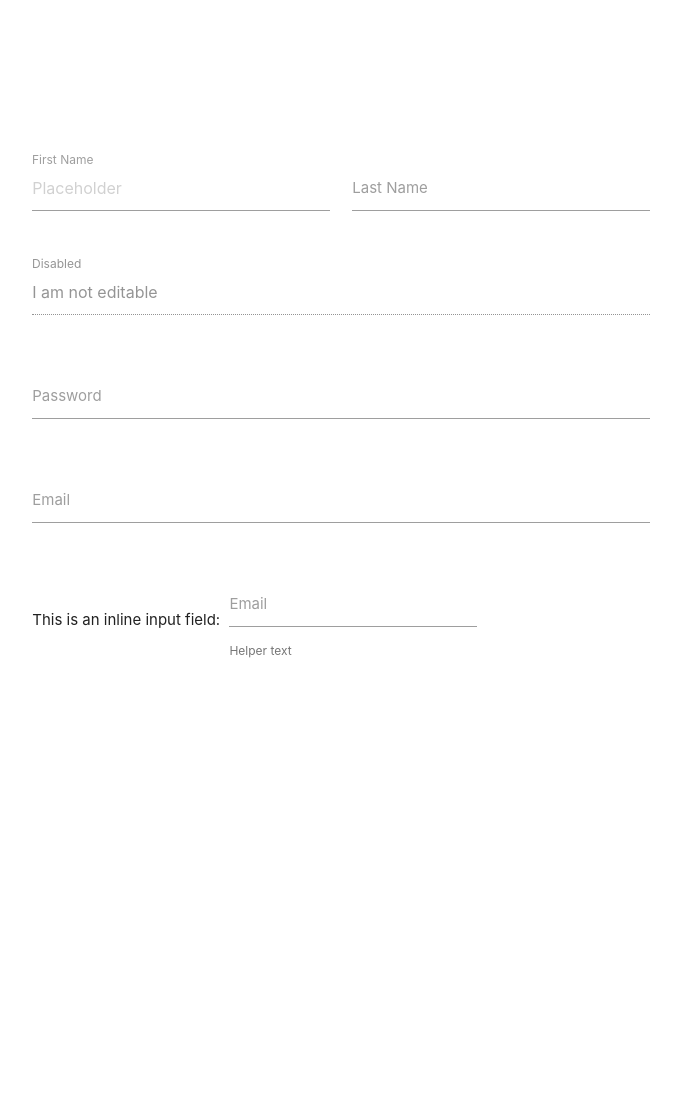
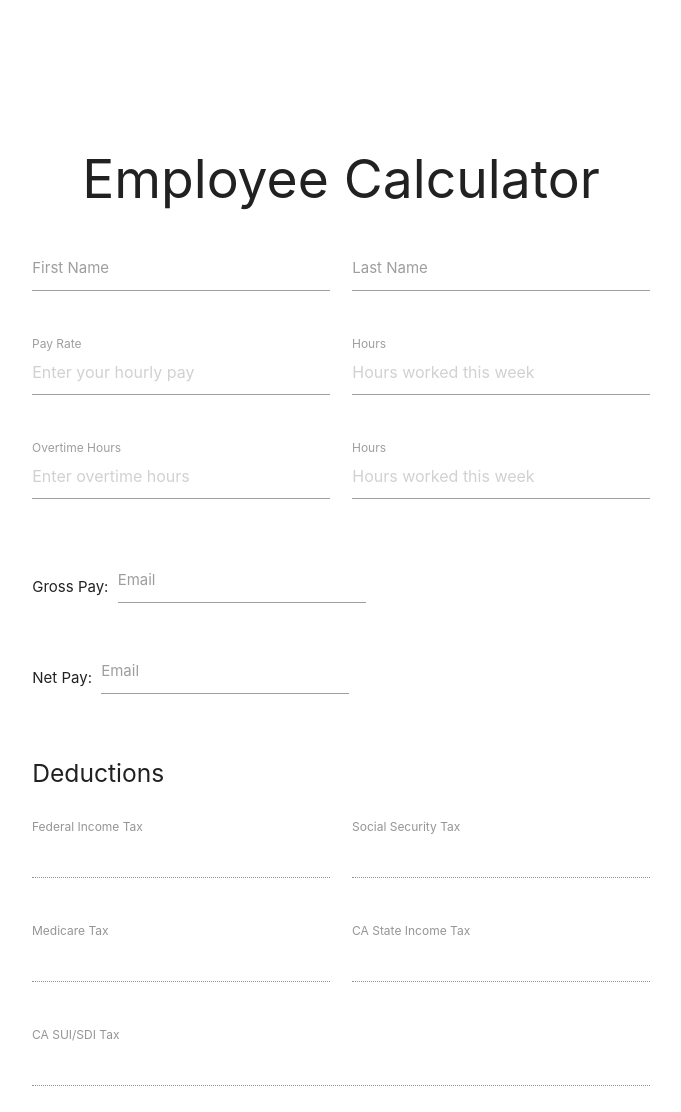
Before and after one commit to sanchodev25/EmploymentForm, a website: page index.html in a window 1280 px wide. Shown: the whole page, without its empty margins (299-980 px from the left). Before the commit the page ends 845 px from the top, so only its background shows below. Drawn offline with nearby package versions, Linux system fonts and the light colour scheme.

Commit message:
Finalized the inputs of what I wanted to include in the employment form calculator

```diff
--- a/index.html
+++ b/index.html
@@ -13,10 +13,13 @@
       <div class="calc-cont">
         <div class="emp-calc">
           <div class="row">
+            <div class="section-heading">
+              <h2 class="center-align">Employee Calculator</h2>
+            </div>
             <form class="col s12">
               <div class="row">
                 <div class="input-field col s6">
-                  <input placeholder="Placeholder" id="first_name" type="text" class="validate">
+                  <input id="first_name" type="text" class="validate">
                   <label for="first_name">First Name</label>
                 </div>
                 <div class="input-field col s6">
@@ -25,33 +28,73 @@
                 </div>
               </div>
               <div class="row">
-                <div class="input-field col s12">
-                  <input disabled value="I am not editable" id="disabled" type="text" class="validate">
-                  <label for="disabled">Disabled</label>
+                <div class="input-field col s6">
+                  <input placeholder="Enter your hourly pay" id="pay_rate" type="text" class="validate">
+                  <label for="pay_rate">Pay Rate</label>
+                </div>
+                <div class="input-field col s6">
+                  <input placeholder="Hours worked this week" id="hours" type="text" class="validate">
+                  <label for="hours">Hours</label>
+                </div>
+              </div>
+              <div class="row">
+                <div class="input-field col s6">
+                  <input placeholder="Enter overtime hours" id="pay_rate" type="text" class="validate">
+                  <label for="pay_rate">Overtime Hours</label>
+                </div>
+                <div class="input-field col s6">
+                  <input placeholder="Hours worked this week" id="hours" type="text" class="validate">
+                  <label for="hours">Hours</label>
+                </div>
+              </div>
+              <div class="row">
+                <div class="col s12">
+                  Gross Pay:
+                  <div class="input-field inline">
+                    <input id="email_inline" type="email" class="validate">
+                    <label for="email_inline">Email</label>
+                  </div>
+                </div>
+                <div class="col s12">
+                  Net Pay:
+                  <div class="input-field inline">
+                    <input id="email_inline" type="email" class="validate">
+                    <label for="email_inline">Email</label>
+                  </div>
+                </div>
+              </div>
+              <div class="row">
+                <div class="col s12">
+                  <h5>Deductions</h5>
+                </div>
+              </div>
+              <div class="row">
+                <div class="input-field col s6">
+                  <input disabled value=" " id="disabled" type="text" class="validate">
+                  <label for="disabled">Federal Income Tax</label>
+                </div>
+                <div class="input-field col s6">
+                  <input disabled value=" " id="disabled" type="text" class="validate">
+                  <label for="disabled">Social Security Tax</label>
+                </div>
+              </div>
+              <div class="row">
+                <div class="input-field col s6">
+                  <input disabled value=" " id="disabled" type="text" class="validate">
+                  <label for="disabled">Medicare Tax</label>
+                </div>
+                <div class="input-field col s6">
+                  <input disabled value=" " id="disabled" type="text" class="validate">
+                  <label for="disabled">CA State Income Tax</label>
                 </div>
               </div>
               <div class="row">
                 <div class="input-field col s12">
-                  <input id="password" type="password" class="validate">
-                  <label for="password">Password</label>
+                  <input disabled value=" " id="disabled" type="text" class="validate">
+                  <label for="disabled">CA SUI/SDI Tax</label>
                 </div>
               </div>
-              <div class="row">
-                <div class="input-field col s12">
-                  <input id="email" type="email" class="validate">
-                  <label for="email">Email</label>
-                </div>
-              </div>
-              <div class="row">
-                <div class="col s12">
-                  This is an inline input field:
-                  <div class="input-field inline">
-                    <input id="email_inline" type="email" class="validate">
-                    <label for="email_inline">Email</label>
-                    <span class="helper-text" data-error="wrong" data-success="right">Helper text</span>
-                  </div>
-                </div>
-              </div>
+
             </form>
           </div>
         </div>
```
